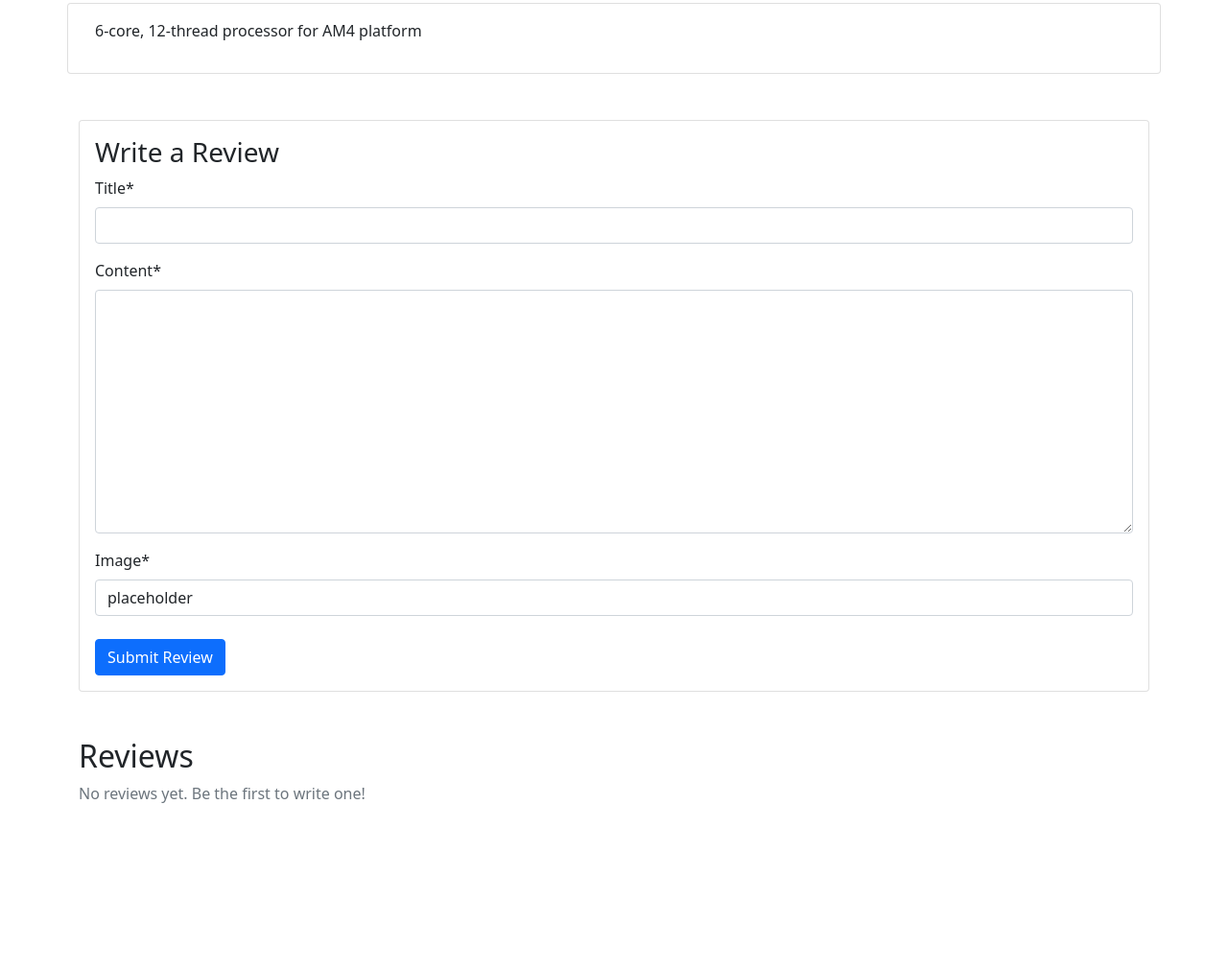
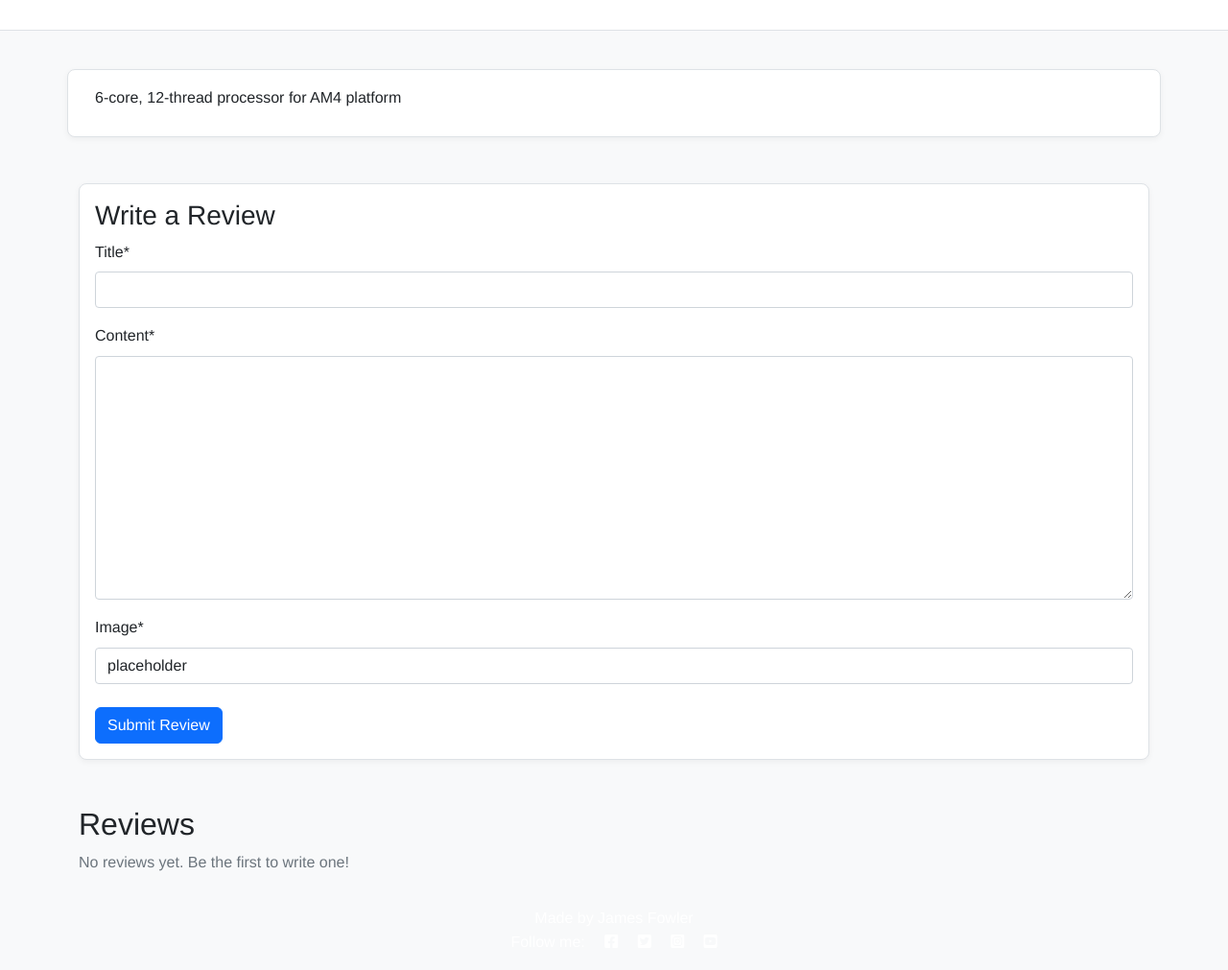
Before and after one commit to jamesfowler-dev/capstone-project, a Django app: page /component/amd-ryzen-5-5600x/ in a window 1280 px wide. Shown: the part 449-1460 px from the top of the page at 96% size. Before the commit the page ends 1286 px from the top, so only its background shows below. Run offline with Django 4.2, Linux system fonts and the light colour scheme; the visitor is signed in with stand-in values (Sample User, id 1); data comes from the database, SQL or seed files in the repository; data that the repository does not hold is empty; some libraries are stand-ins or nearby versions.

Commit message:
add favicon

```diff
--- a/static/css/style.css
+++ b/static/css/style.css
@@ -0,0 +1,99 @@
+/* Base styles */
+
+body {
+    font-family: 'Helvetica Neue', Helvetica, Arial, sans-serif;
+    background-color: #f8f9fa;
+    color: #212529;
+    line-height: 1.6;
+}
+
+h1, h2, h3, h4, h5, h6 {
+    font-family: 'Helvetica Neue', Helvetica, Arial, sans-serif;
+    font-weight: 500;
+}
+
+/* Header */
+
+.masthead {
+    padding: 2rem 0;
+    background-color: #ffffff;
+    border-bottom: 1px solid #dee2e6;
+}
+
+.masthead-text h1 {
+    font-size: 2rem;
+    margin-bottom: 0.5rem;
+}
+
+.masthead-text p {
+    font-size: 1rem;
+    color: #6c757d;
+}
+
+.masthead-image img.scale {
+    width: 100%;
+    max-height: 300px;
+    object-fit: contain;
+    border-radius: 0.5rem;
+}
+
+/* Cards */
+
+
+.card {
+    background-color: #ffffff;
+    border: 1px solid #dee2e6;
+    border-radius: 0.5rem;
+    box-shadow: 0 2px 6px rgba(0,0,0,0.05);
+    margin-bottom: 1rem;
+}
+
+.card-body p {
+    margin-bottom: 0.75rem;
+}
+
+/* Faded look for pending reviews/comments */
+.card.pending {
+    opacity: 0.5;
+    pointer-events: none; /* optional: prevents clicking if desired */
+}
+
+.comment.pending {
+    opacity: 0.5;
+    pointer-events: none;
+}
+
+/* Buttons  */
+.btn-primary {
+    background-color: #0d6efd;
+    border-color: #0d6efd;
+    color: #fff;
+    border-radius: 0.375rem;
+    transition: background-color 0.2s ease;
+}
+
+.btn-primary:hover {
+    background-color: #0b5ed7;
+}
+
+.btn-secondary {
+    background-color: #6c757d;
+    border-color: #6c757d;
+    color: #fff;
+    border-radius: 0.375rem;
+}
+
+.btn-secondary:hover {
+    background-color: #5c636a;
+}
+
+.btn-danger {
+    background-color: #dc3545;
+    border-color: #dc3545;
+    color: #fff;
+    border-radius: 0.375rem;
+}
+
+.btn-danger:hover {
+    background-color: #bb2d3b;
+}
--- a/static/js/comments.js
+++ b/static/js/comments.js
@@ -1,8 +1,11 @@
-const editButtons = document.getElementsByClassName("btn-edit");
+const commentForm = document.getElementById("commentForm");
+
+// Wrap in if statement so only applied when commentForm exists
+if (commentForm) {
     const commentText = commentForm.querySelector("#id_body");
-const commentForm = document.getElementById("commentForm");
     const reviewIdInput = document.getElementById("form-review-id");
     const submitButton = document.getElementById("submitButton");
+    const editButtons = document.getElementsByClassName("btn-edit");
 
 /**
 * Initializes edit functionality for the provided edit buttons.
@@ -28,3 +31,4 @@ for (let button of editButtons) {
         commentForm.scrollIntoView({ behavior: "smooth" });
       });
     }
+}
--- a/templates/base.html
+++ b/templates/base.html
@@ -27,6 +27,9 @@
 
     <!-- Custom CSS -->
     <link rel="stylesheet" href="{% static 'css/style.css' %}">
+
+    {% comment %} Favicon {% endcomment %}
+    <link rel="icon" type="image/png" href="{% static 'images/EZPC Review.png' %}">
 
 </head>
 
```
Lines whose indentation alone changed are shown as unchanged.
